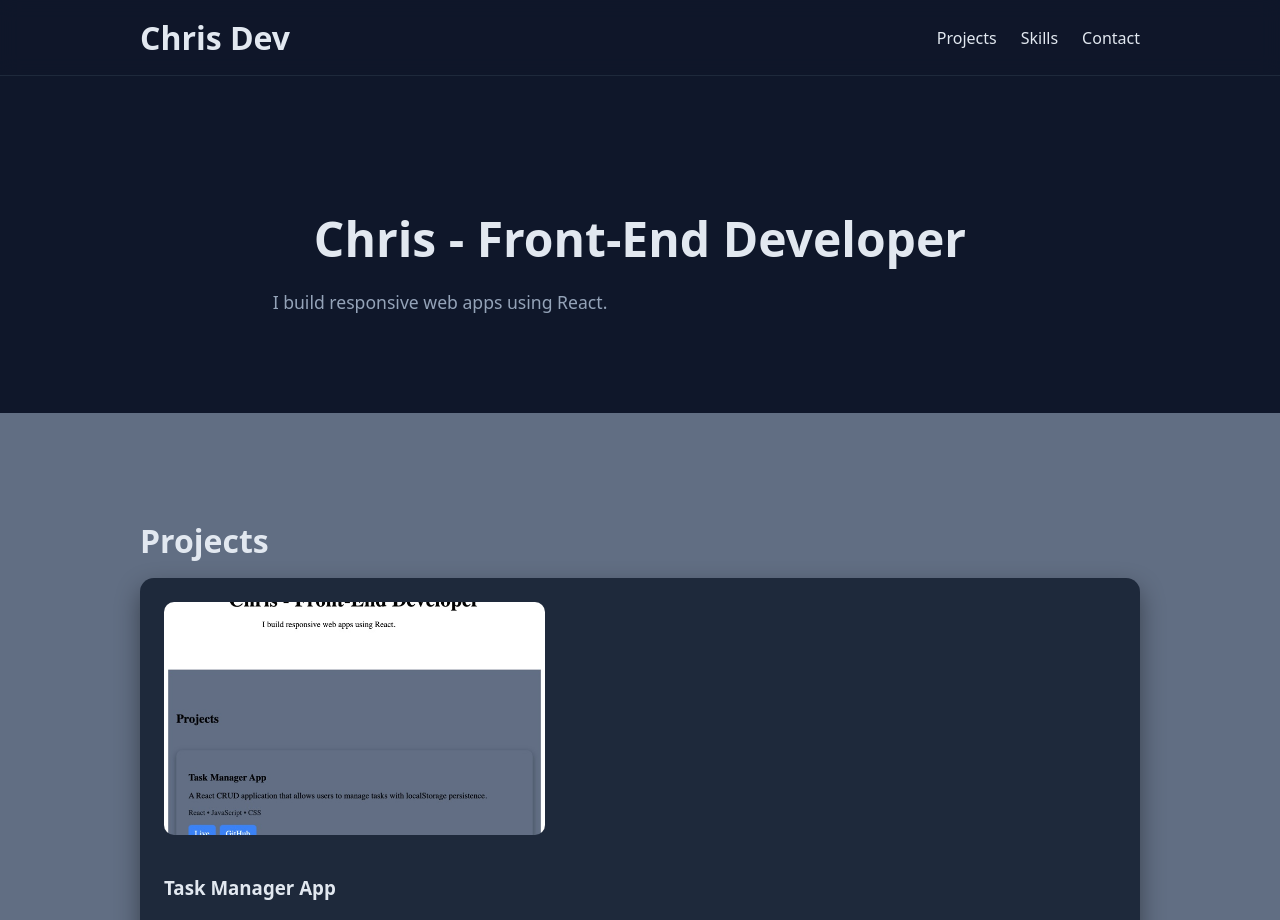
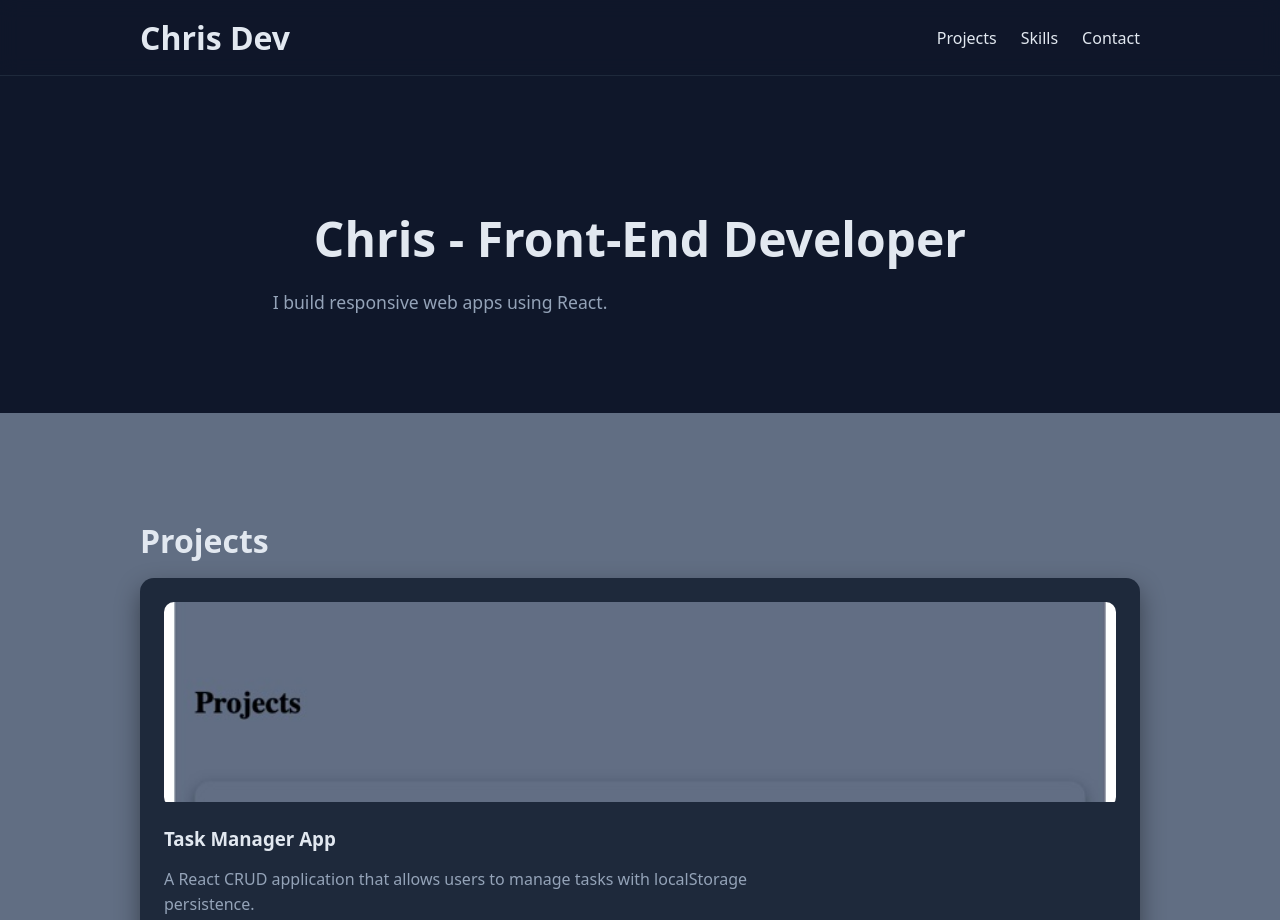
Before and after one commit to ccotti/portfolio, a React app: page / in a window 1280 px wide. Shown: the top 920 px of the page. Built offline with nearby package versions, Linux system fonts and the light colour scheme; the HTML template or start-up script is replaced by a standard one.

Commit message:
updates for image issue

```diff
--- a/src/components/Projects.jsx
+++ b/src/components/Projects.jsx
@@ -8,7 +8,10 @@ function Projects() {
         <div className="projects-grid">
 
           <div className="project-card">
-           <img src="/task-manager.png" alt="Task Manager App" />
+
+           <div className="image-wrapper">
+              <img src="/task-manager.png" alt="Task Manager" />
+          </div>
 
             <h3>Task Manager App</h3>
 
--- a/src/styles.css
+++ b/src/styles.css
@@ -86,11 +86,14 @@ html {
 }
 
 .project-card img {
-  width: 40%;
-  height: 40%;
+  width: 100%;
+  height: 200px;
   object-fit: cover;
+}
+
+.image-wrapper {
+  overflow: hidden;
   border-radius: 10px;
-  margin-bottom: 1rem;
 }
 
 .projects-grid {
```
